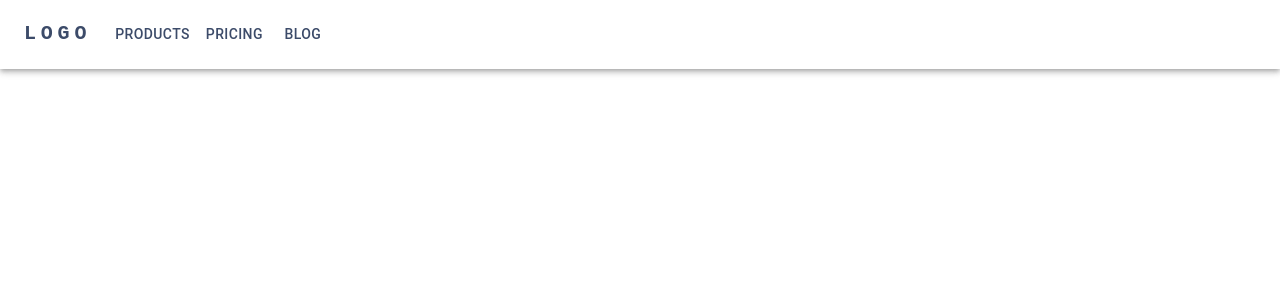
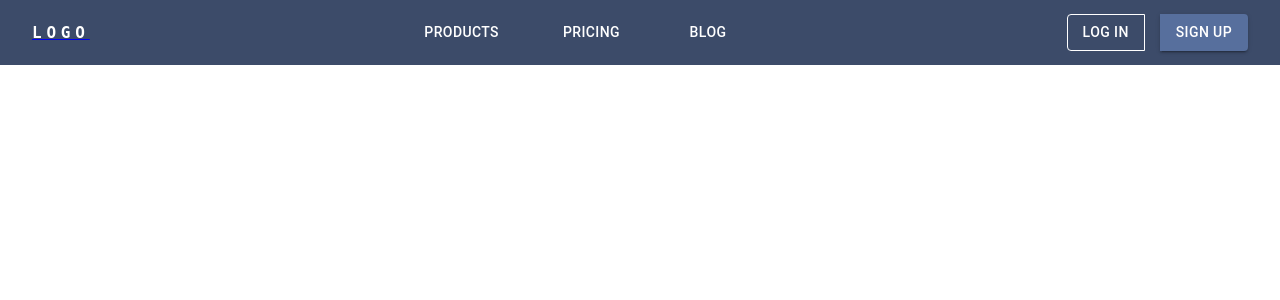
Before and after one commit to dylanoldfield/mirror-comp9900, a React (Create React App) app in the folder client/: page / in a window 1280 px wide. Shown: the top 300 px of the page. Built offline with nearby package versions, Linux system fonts and the light colour scheme.

Commit message:
complete navbar

```diff
--- a/client/src/App.js
+++ b/client/src/App.js
@@ -1,8 +1,15 @@
 import './App.css';
 import NavBar from './components/NavBar';
+import { BrowserRouter, Routes, Route } from 'react-router-dom';
 
 function App() {
-  return <NavBar />;
+  return (
+    <BrowserRouter>
+      <Routes>
+        <Route path="/" element={<NavBar />} />
+      </Routes>
+    </BrowserRouter>
+  );
 }
 
 export default App;
--- /dev/null
+++ b/client/src/components/NavBar.css
@@ -0,0 +1,48 @@
+.app_bar {
+  background-color: #3c4b69;
+  height: 65px;
+}
+
+.app_bar .wrapper {
+  height: 100%;
+  margin: 0 2rem;
+  display: flex;
+  align-items: center;
+  justify-content: space-between;
+  color: white;
+}
+
+.app_bar .wrapper .logo {
+  font-weight: 700;
+  letter-spacing: 0.3rem;
+  color: white;
+  font-family: 'monospace';
+}
+
+.app_bar .wrapper .page_nav {
+  gap: 3rem;
+}
+
+.app_bar .wrapper .button_group {
+  display: flex;
+  gap: 1rem;
+  /* justify-content: space-between; */
+}
+
+.app_bar .wrapper .button_group .login {
+  color: inherit;
+  border-color: inherit;
+}
+
+.app_bar .wrapper .button_group .login:hover {
+  background-color: #707b90;
+}
+
+.app_bar .wrapper .button_group .signup {
+  color: inherit;
+  background-color: #576f9d;
+}
+
+.app_bar .wrapper .button_group .signup:hover {
+  background-color: #707b90;
+}
--- a/client/src/components/NavBar.jsx
+++ b/client/src/components/NavBar.jsx
@@ -10,6 +10,9 @@ import MenuIcon from '@mui/icons-material/Menu';
 import Container from '@mui/material/Container';
 import Button from '@mui/material/Button';
 import AdbIcon from '@mui/icons-material/Adb';
+import ButtonGroup from '@mui/material/ButtonGroup';
+import { Link } from 'react-router-dom';
+import './NavBar.css';
 
 const pages = ['Products', 'Pricing', 'Blog'];
 
@@ -23,32 +26,11 @@ const NavBar = () => {
   const handleCloseNavMenu = () => {
     setAnchorElNav(null);
   };
-  //   style={{ backgroundColor: '#3C4B69' }}
 
   return (
-    <AppBar position="static" style={{ backgroundColor: 'transparent', color: '#3c4b69' }}>
-      <Container maxWidth="xl">
-        <Toolbar disableGutters>
-          {/* <AdbIcon sx={{ display: { xs: 'none', md: 'flex' }, mr: 1 }} /> */}
-          <Typography
-            variant="h6"
-            noWrap
-            component="a"
-            href="/"
-            sx={{
-              mr: 2,
-              display: { xs: 'none', md: 'flex' },
-              fontFamily: 'monospace',
-              fontWeight: 700,
-              letterSpacing: '.3rem',
-              color: 'inherit',
-              textDecoration: 'none',
-            }}
-          >
-            LOGO
-          </Typography>
-
-          <Box sx={{ flexGrow: 1, display: { xs: 'flex', md: 'none' } }}>
+    <div className="app_bar">
+      <div className="wrapper">
+        <Box sx={{ display: { xs: 'flex', md: 'none' } }}>
           <IconButton
             size="large"
             aria-label="account of current user"
@@ -84,35 +66,26 @@ const NavBar = () => {
             ))}
           </Menu>
         </Box>
-          <AdbIcon sx={{ display: { xs: 'flex', md: 'none' }, mr: 1 }} />
-          <Typography
-            variant="h5"
-            noWrap
-            component="a"
-            href=""
-            sx={{
-              mr: 2,
-              display: { xs: 'flex', md: 'none' },
-              flexGrow: 1,
-              fontFamily: 'monospace',
-              fontWeight: 700,
-              letterSpacing: '.3rem',
-              color: 'inherit',
-              textDecoration: 'none',
-            }}
-          >
-            LOGO
-          </Typography>
-          <Box sx={{ flexGrow: 1, display: { xs: 'none', md: 'flex' } }}>
+        <Link to="/">
+          <Typography className="logo">LOGO</Typography>
+        </Link>
+        <Box className="page_nav" sx={{ display: { xs: 'none', md: 'flex' } }}>
           {pages.map((page) => (
             <Button key={page} onClick={handleCloseNavMenu} sx={{ my: 2, color: 'inherit', display: 'block' }}>
               {page}
             </Button>
           ))}
         </Box>
-        </Toolbar>
-      </Container>
-    </AppBar>
+        <ButtonGroup className="button_group">
+          <Button variant="outlined" className="login">
+            Log in
+          </Button>
+          <Button variant="contained" className="signup">
+            Sign Up
+          </Button>
+        </ButtonGroup>
+      </div>
+    </div>
   );
 };
 export default NavBar;
```
Lines whose indentation alone changed are shown as unchanged.
